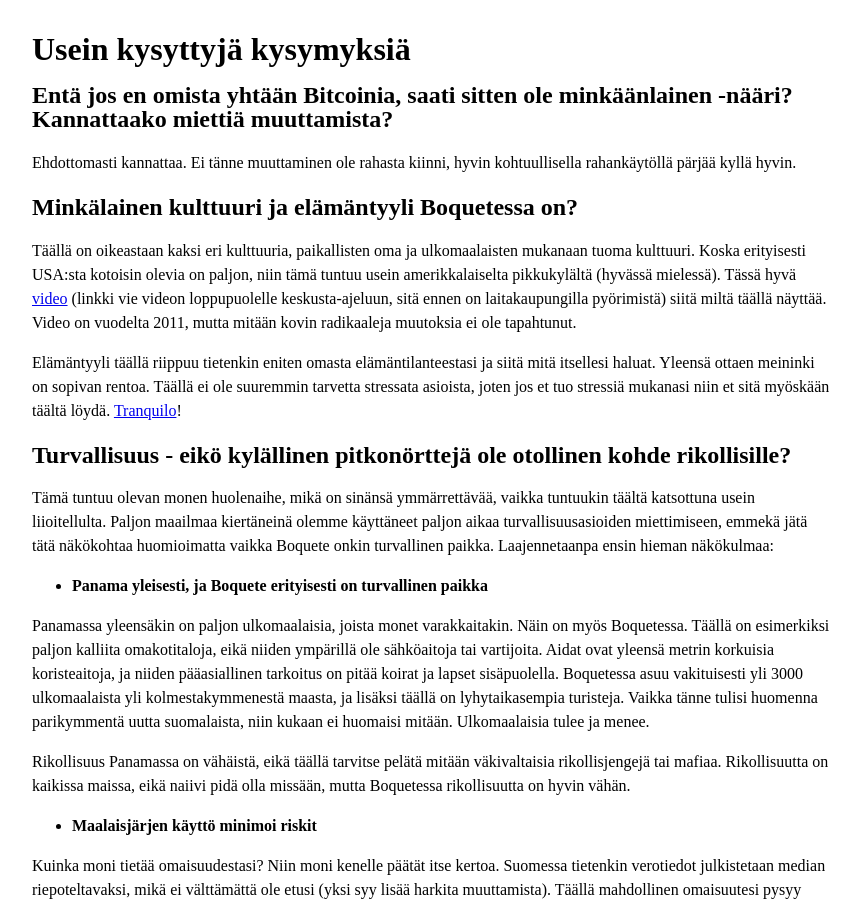
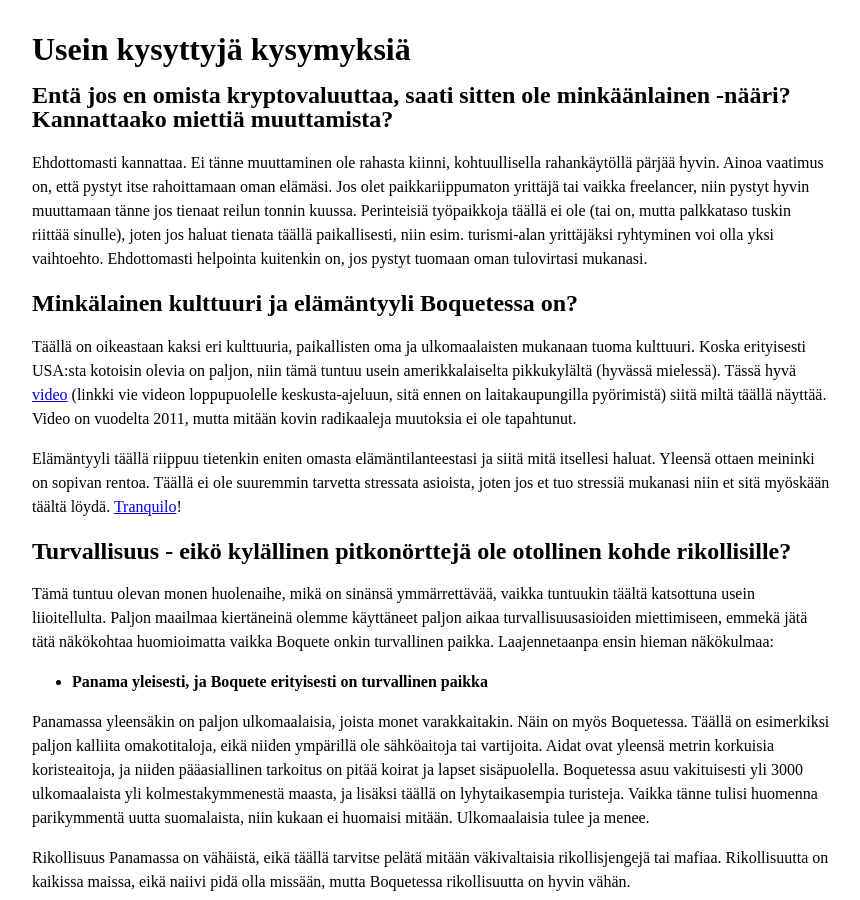
Before and after one commit to pitkonaarinparatiisi/pitkonaarinparatiisi.github.io, a Jekyll site: the page built from UseinKysytytKysymykset.md, in a window 1280 px wide and 900 px high. Shown: the whole window, without its empty margins (208-1068 px from the left). Built offline with Jekyll 4.4.1, drawn with Linux system fonts in a browser that asks for light colours; our own code applies the rules of GitHub Pages for plain Markdown files.

Commit message:
Update UseinKysytytKysymykset.md

```diff
--- a/UseinKysytytKysymykset.md
+++ b/UseinKysytytKysymykset.md
@@ -1,8 +1,8 @@
 # Usein kysyttyjä kysymyksiä
 
-## Entä jos en omista yhtään Bitcoinia, saati sitten ole minkäänlainen -nääri? Kannattaako miettiä muuttamista?
+## Entä jos en omista kryptovaluuttaa, saati sitten ole minkäänlainen -nääri? Kannattaako miettiä muuttamista?
 
-Ehdottomasti kannattaa. Ei tänne muuttaminen ole rahasta kiinni, hyvin kohtuullisella rahankäytöllä pärjää kyllä hyvin.
+Ehdottomasti kannattaa. Ei tänne muuttaminen ole rahasta kiinni, kohtuullisella rahankäytöllä pärjää hyvin. Ainoa vaatimus on, että pystyt itse rahoittamaan oman elämäsi. Jos olet paikkariippumaton yrittäjä tai vaikka freelancer, niin pystyt hyvin muuttamaan tänne jos tienaat reilun tonnin kuussa. Perinteisiä työpaikkoja täällä ei ole (tai on, mutta palkkataso tuskin riittää sinulle), joten jos haluat tienata täällä paikallisesti, niin esim. turismi-alan yrittäjäksi ryhtyminen voi olla yksi vaihtoehto. Ehdottomasti helpointa kuitenkin on, jos pystyt tuomaan oman tulovirtasi mukanasi.
 
 ## Minkälainen kulttuuri ja elämäntyyli Boquetessa on?
 
```
